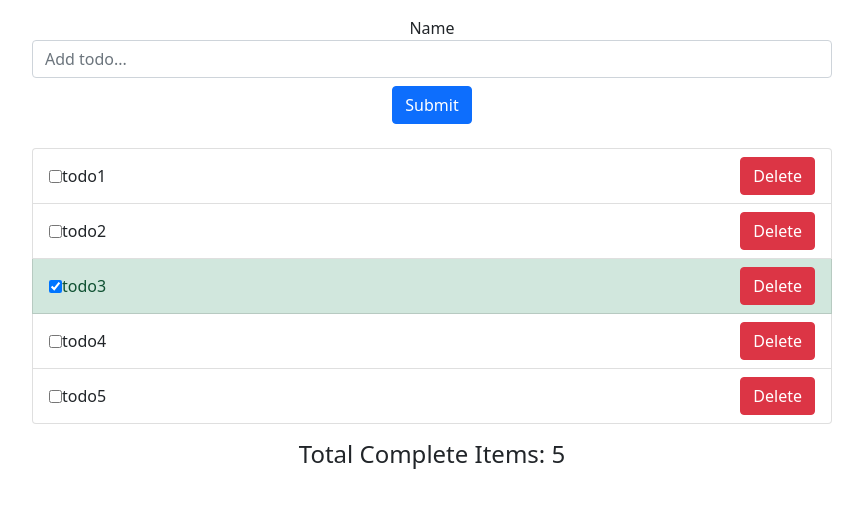
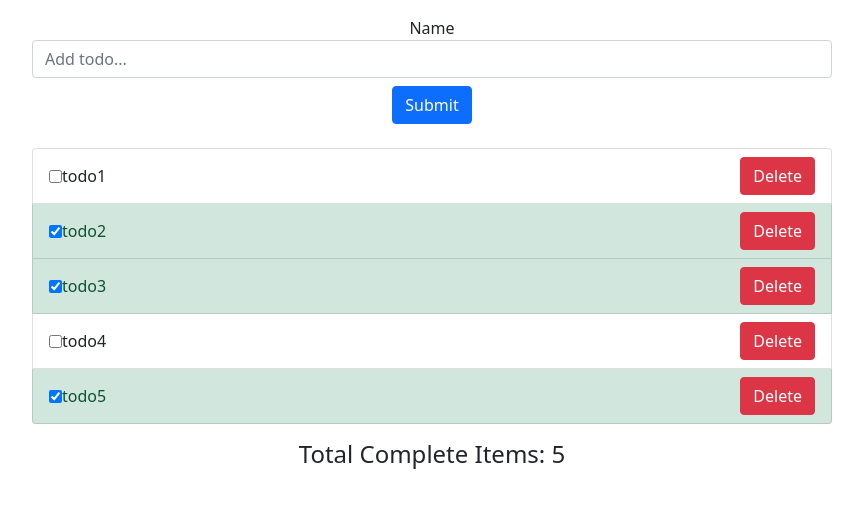
Before and after one commit to AshkanAhmady/reduxToolkit-react.js, a React (Create React App) app: page / in a window 1280 px wide. Shown: the top 508 px of the page, without its empty margins (208-1071 px from the left). Built offline with nearby package versions, Linux system fonts and the light colour scheme.

Commit message:
add todos state to ReduxToolkit

```diff
--- a/src/Components/Todos/TodoList.js
+++ b/src/Components/Todos/TodoList.js
@@ -1,15 +1,9 @@
 import React from "react";
+import { useSelector } from "react-redux";
 import TodoItem from "./TodoItem";
 
 const TodoList = () => {
-  const todos = [
-    { id: 1, title: "todo1", completed: false },
-    { id: 2, title: "todo2", completed: false },
-    { id: 3, title: "todo3", completed: true },
-    { id: 4, title: "todo4", completed: false },
-    { id: 5, title: "todo5", completed: false },
-  ];
-
+  const todos = useSelector((state) => state.todos);
   return (
     <ul className="list-group">
       {todos.map((todo) => (
--- a/src/features/store.js
+++ b/src/features/store.js
@@ -1,8 +1,10 @@
 import { configureStore } from "@reduxjs/toolkit";
 import counterReducer from "./counter/counterSlice";
+import todosReducer from "./todos/todosSlice";
 
 export const store = configureStore({
   reducer: {
     counter: counterReducer,
+    todos: todosReducer,
   },
 });
--- /dev/null
+++ b/src/features/todos/todosSlice.js
@@ -0,0 +1,19 @@
+import { createSlice } from "@reduxjs/toolkit";
+
+const initialState = [
+  { id: 1, title: "todo1", completed: false },
+  { id: 2, title: "todo2", completed: true },
+  { id: 3, title: "todo3", completed: true },
+  { id: 4, title: "todo4", completed: false },
+  { id: 5, title: "todo5", completed: true },
+];
+
+export const TodosSlice = createSlice({
+  name: "todos",
+  initialState,
+  reducers: {},
+});
+
+// actions
+export const {} = TodosSlice.actions;
+export default TodosSlice.reducer;
```
